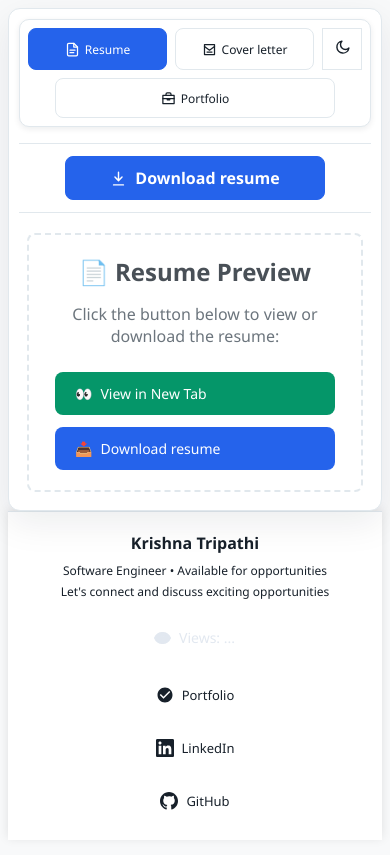
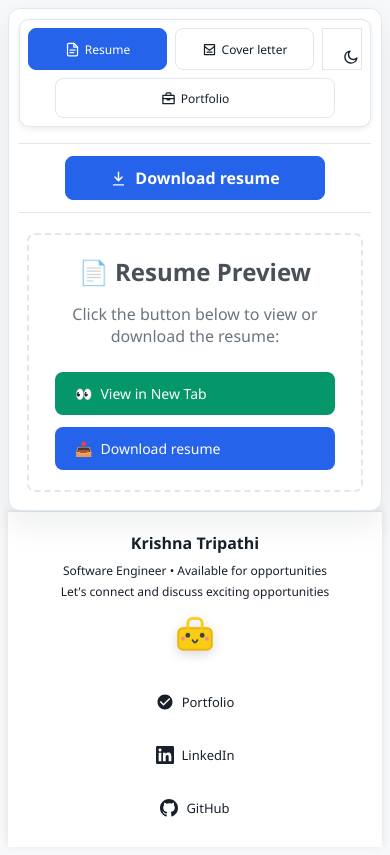
Before and after one commit to codesmith17/resume, a website: page index.html in a window 390 px wide. Drawn offline with Linux system fonts and the light colour scheme; some packages are replaced by stand-ins of ours; a script that the page names is missing.

Commit message:
refactor: remove visitor views completely, add cute animated SVG, and improve dark/light transitions

```diff
--- a/index.html
+++ b/index.html
@@ -577,10 +577,12 @@
         .controls { flex-wrap: wrap; }
         .controls button, .controls a { min-height: 42px; }
         .icon { width: 17px; height: 17px; flex: 0 0 17px; fill: none; stroke: currentColor; stroke-width: 2; stroke-linecap: round; stroke-linejoin: round; }
-        .theme-btn { width: 42px; padding: 10px; justify-content: center; }
-        .theme-btn .sun-icon { display: none; }
-        [data-theme="dark"] .theme-btn .moon-icon { display: none; }
-        [data-theme="dark"] .theme-btn .sun-icon { display: block; }
+        .theme-btn { width: 42px; padding: 10px; justify-content: center; position: relative; overflow: hidden; }
+        .theme-btn .icon { position: absolute; transition: transform 0.6s cubic-bezier(0.68, -0.55, 0.26, 1.55), opacity 0.6s ease; }
+        .theme-btn .sun-icon { opacity: 0; transform: rotate(-90deg) scale(0.5); }
+        .theme-btn .moon-icon { opacity: 1; transform: rotate(0) scale(1); }
+        [data-theme="dark"] .theme-btn .moon-icon { opacity: 0; transform: rotate(90deg) scale(0.5); }
+        [data-theme="dark"] .theme-btn .sun-icon { opacity: 1; transform: rotate(0) scale(1); }
         .view-toggle { background: transparent; border: 1px solid var(--line); color: var(--text); padding: 10px 16px; border-radius: 8px; cursor: pointer; display: inline-flex; align-items: center; gap: 8px; font: inherit; }
         .view-toggle.is-active { background: var(--accent); border-color: var(--accent); color: #fff; }
         .view-toggle, .controls > a.portfolio-btn[aria-label="Open Krishna's portfolio"] { position: relative; transition: transform 0.18s ease, border-color 0.18s ease, box-shadow 0.18s ease, background 0.18s ease; }
@@ -695,8 +697,8 @@
                 }
 
                 @keyframes theme-reveal {
-                    from { clip-path: circle(0 at var(--theme-x, 50%) var(--theme-y, 50%)); }
-                    to { clip-path: circle(150vmax at var(--theme-x, 50%) var(--theme-y, 50%)); }
+                    from { clip-path: polygon(0 0, 0 0, 0 100%, 0 100%); }
+                    to { clip-path: polygon(0 0, 200% 0, 0 200%, 0 100%); }
                 }
             }
         }
@@ -724,11 +726,11 @@
             }
             .controls #themeToggle {
                 grid-area: theme;
-                position: static;
+                position: relative;
                 width: 40px;
                 min-width: 40px;
                 height: 40px;
-                overflow: visible;
+                overflow: hidden;
                 clip: auto;
                 clip-path: none;
                 padding: 10px;
@@ -799,30 +801,28 @@
             }
         }
 
-        .visitor-count {
-            display: inline-flex;
+        .cute-illustration {
+            margin-top: 15px;
+            display: flex;
+            justify-content: center;
             align-items: center;
-            gap: 8px;
-            margin-top: 15px;
-            padding: 8px 16px;
-            background: rgba(255, 255, 255, 0.1);
-            border-radius: 20px;
-            font-size: 14px;
-            color: #e2e8f0;
-            backdrop-filter: blur(4px);
-            border: 1px solid rgba(255, 255, 255, 0.1);
-            transition: all 0.3s ease;
+            animation: float-illustration 3s ease-in-out infinite;
         }
 
-        .visitor-count:hover {
-            background: rgba(255, 255, 255, 0.2);
-            transform: translateY(-2px);
+        .cute-illustration svg {
+            width: 48px;
+            height: 48px;
+            filter: drop-shadow(0 4px 6px rgba(0,0,0,0.15));
+            transition: transform 0.3s cubic-bezier(0.34, 1.56, 0.64, 1);
         }
 
-        .views-icon {
-            width: 18px;
-            height: 18px;
-            fill: currentColor;
+        .cute-illustration:hover svg {
+            transform: scale(1.15) rotate(5deg);
+        }
+
+        @keyframes float-illustration {
+            0%, 100% { transform: translateY(0); }
+            50% { transform: translateY(-8px); }
         }
     </style>
     <script>
@@ -924,11 +924,16 @@
                 <h3>Krishna Tripathi</h3>
                 <p>Software Engineer • Available for opportunities</p>
                 <p>Let's connect and discuss exciting opportunities</p>
-                <div class="visitor-count" title="Public facing number of views">
-                    <svg class="icon views-icon" viewBox="0 0 24 24">
-                        <path d="M12 4.5C7 4.5 2.73 7.61 1 12c1.73 4.39 6 7.5 11 7.5s9.27-3.11 11-7.5c-1.73-4.39-6-7.5-11-7.5zM12 17c-2.76 0-5-2.24-5-5s2.24-5 5-5 5 2.24 5 5-2.24 5-5 5zm0-8c-1.66 0-3 1.34-3 3s1.34 3 3 3 3-1.34 3-3-1.34-3-3-3z"/>
+                <div class="cute-illustration" title="Hire me!">
+                    <svg viewBox="0 0 100 100" fill="none" xmlns="http://www.w3.org/2000/svg">
+                        <path d="M25 40H75C80.5228 40 85 44.4772 85 50V75C85 80.5228 80.5228 85 75 85H25C19.4772 85 15 80.5228 15 75V50C15 44.4772 19.4772 40 25 40Z" fill="#FACC15" stroke="#EAB308" stroke-width="4"/>
+                        <path d="M35 40V30C35 24.4772 39.4772 20 45 20H55C60.5228 20 65 24.4772 65 30V40" stroke="#FACC15" stroke-width="6" stroke-linecap="round"/>
+                        <circle cx="35" cy="55" r="5" fill="#334155"/>
+                        <circle cx="65" cy="55" r="5" fill="#334155"/>
+                        <path d="M45 65C45 65 48 70 50 70C52 70 55 65 55 65" stroke="#334155" stroke-width="4" stroke-linecap="round" stroke-linejoin="round"/>
+                        <circle cx="25" cy="62" r="4" fill="#F472B6" opacity="0.8"/>
+                        <circle cx="75" cy="62" r="4" fill="#F472B6" opacity="0.8"/>
                     </svg>
-                    <span id="views-container">Views: <span id="stats">...</span></span>
                 </div>
             </div>
             <div class="footer-links">
@@ -1204,35 +1209,5 @@
         });
     </script>
 
-    <!-- GoatCounter Analytics & Public Views -->
-    <script>
-        console.log("[GoatCounter Debug] Starting interval to check for window.goatcounter...");
-        var attempts = 0;
-        var t = setInterval(function() {
-            attempts++;
-            console.log("[GoatCounter Debug] Attempt " + attempts + ": checking window.goatcounter:", !!window.goatcounter, window.goatcounter);
-            if (window.goatcounter && window.goatcounter.visit_count) {
-                console.log("[GoatCounter Debug] visit_count function found. Appending views to #stats.");
-                clearInterval(t);
-                try {
-                    window.goatcounter.visit_count({
-                        append: '#stats',
-                        type: 'html',
-                        no_branding: true
-                    });
-                    console.log("[GoatCounter Debug] visit_count executed successfully.");
-                } catch(e) {
-                    console.error("[GoatCounter Debug] Error executing visit_count:", e);
-                }
-            } else if (attempts > 50) {
-                // After 5 seconds
-                console.warn("[GoatCounter Debug] GoatCounter failed to load after 5 seconds. Usually means it's blocked by an adblocker (ERR_BLOCKED_BY_CLIENT).");
-                clearInterval(t);
-                var statsEl = document.getElementById('stats');
-                if (statsEl) statsEl.innerText = "Unavailable (Blocked)";
-            }
-        }, 100);
-    </script>
-    <script data-goatcounter="https://codesmith17.goatcounter.com/count" async src="//gc.zgo.at/count.js" onload="console.log('[GoatCounter Debug] count.js loaded!')" onerror="console.error('[GoatCounter Debug] count.js failed to load. Adblocker?')"></script>
 </body>
 </html>
```
